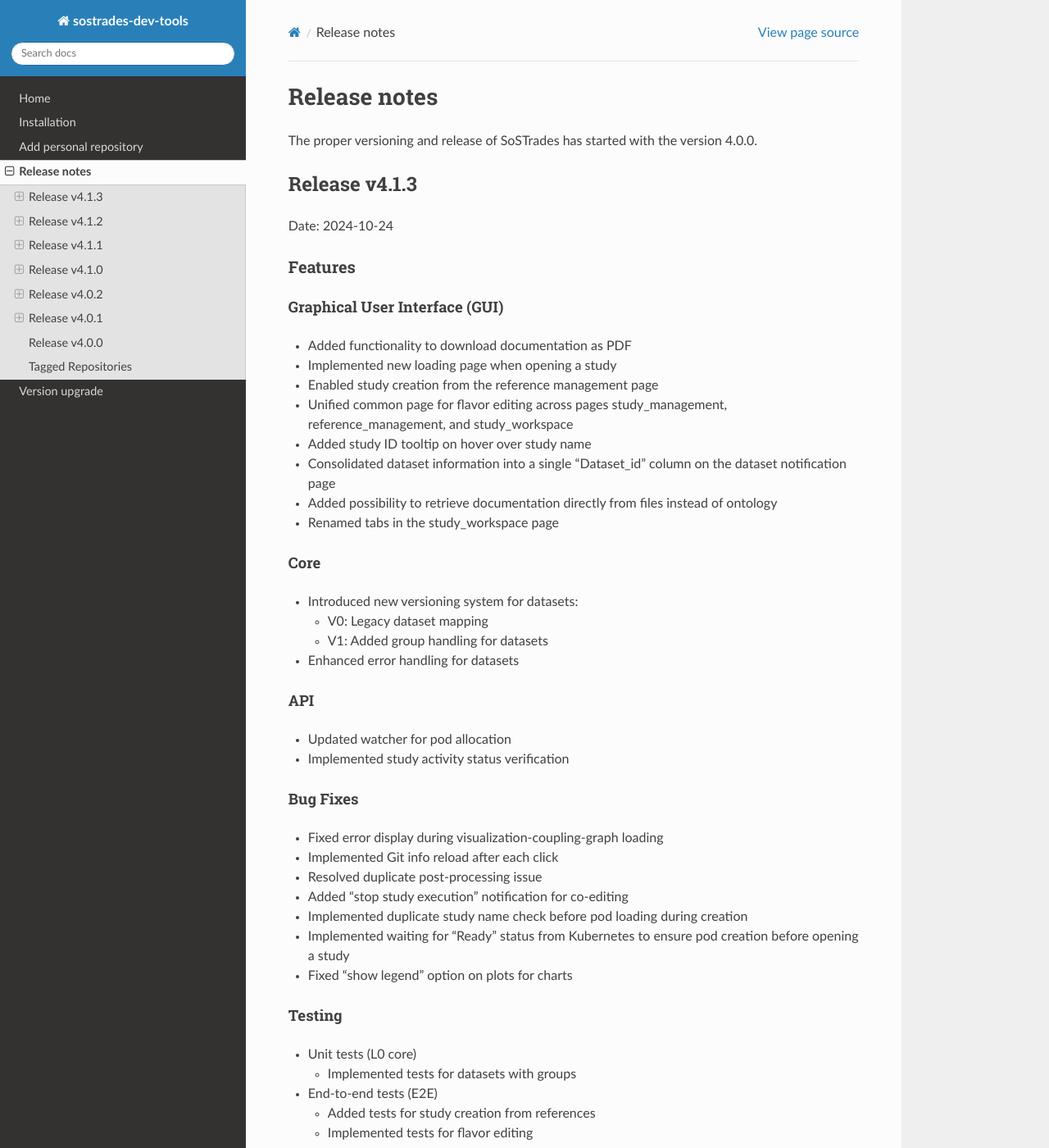
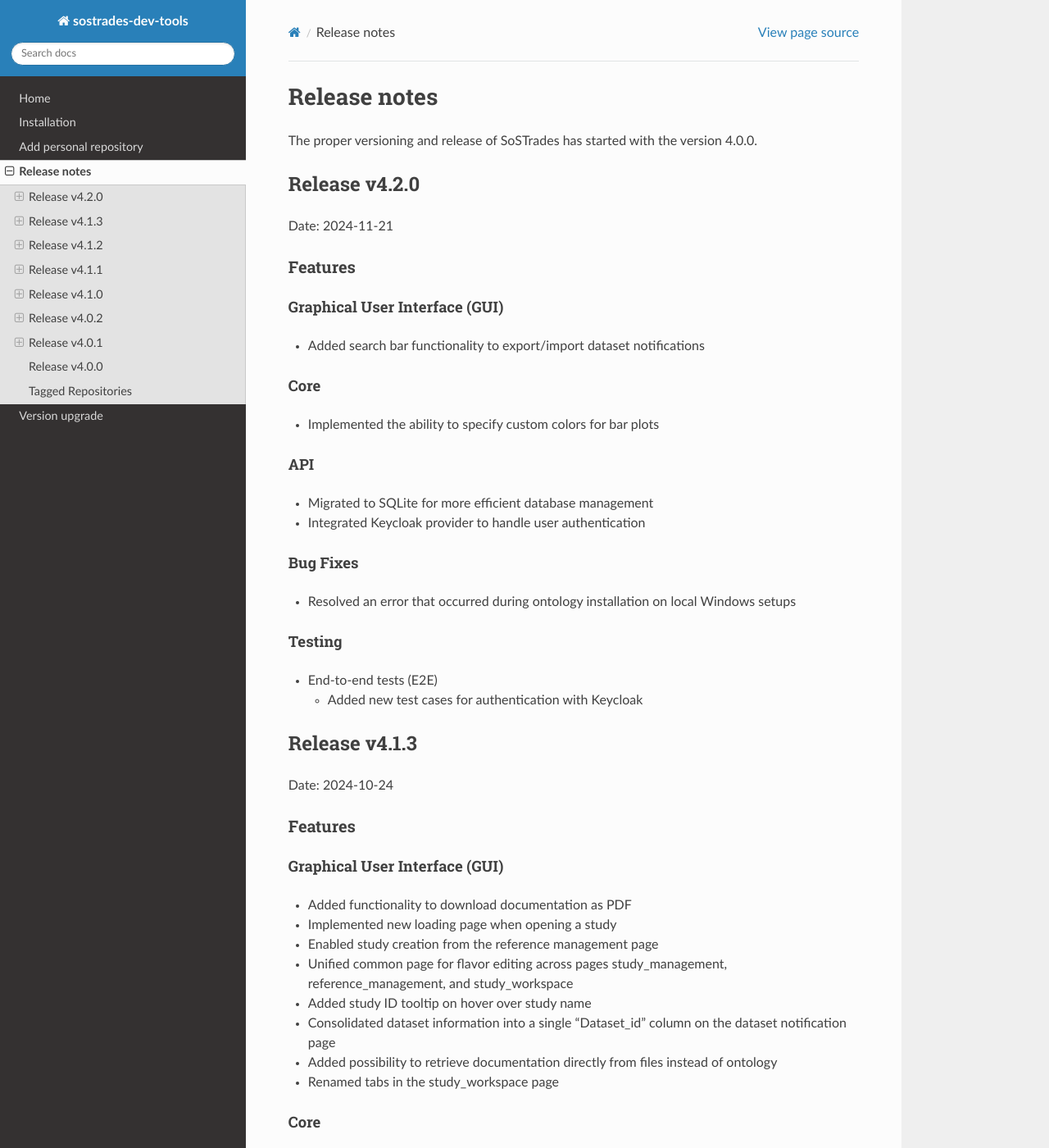
Before and after one commit to os-climate/sostrades-dev-tools, a Sphinx documentation site: the page built from docs/source/release-notes.md, in a window 1280 px wide and 1400 px high. Shown: the whole window at 82% size. Built offline with Sphinx 7.4.7 and the Read the Docs theme 3.1.0, drawn with Linux system fonts in a browser that asks for light colours.

Commit message:
Update release note with the version 4.2.0

```diff
--- a/docs/source/release-notes.md
+++ b/docs/source/release-notes.md
@@ -1,6 +1,29 @@
 # Release notes
 
 The proper versioning and release of SoSTrades has started with the version 4.0.0.
+
+## Release v4.2.0
+Date: 2024-11-21
+
+### Features
+
+#### Graphical User Interface (GUI)
+- Added search bar functionality to export/import dataset notifications
+
+#### Core
+- Implemented the ability to specify custom colors for bar plots
+
+#### API
+- Migrated to SQLite for more efficient database management
+- Integrated Keycloak provider to handle user authentication
+
+#### Bug Fixes
+- Resolved an error that occurred during ontology installation on local Windows setups
+
+#### Testing
+
+- End-to-end tests (E2E)
+  - Added new test cases for authentication with Keycloak
 
 ## Release v4.1.3
 Date: 2024-10-24
```
